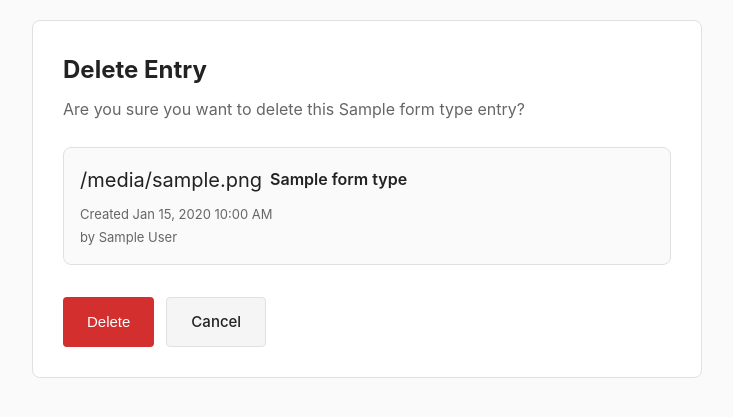
After one commit to jeremeybingham/CareCircle, a Django app: template timeline/templates/timeline/entry_confirm_delete.html in a window 1280 px wide. The commit adds this page. Shown: the top 417 px of the page, without its empty margins (273-1006 px from the left). Run offline with Django 5.2, Linux system fonts and the light colour scheme; the template is opened without the code that fills it: most values are stand-ins (such as "Sample title", 1, 10 or a date in 2020); data that the repository does not hold is empty.

Commit message:
Add delete icon for posts with user/admin permissions
- Add EntryDeleteView with permission checks (owners can delete own posts, admins can delete any)
- Add delete URL pattern at /entry/<pk>/delete/
- Add delete icon to entry_meta.html partial (shown to owners and admins)
- Create entry_confirm_delete.html confirmation template
- Add CSS styling for delete button and confirmation page

```diff
--- a/timeline/static/timeline/css/style.css
+++ b/timeline/static/timeline/css/style.css
@@ -329,6 +329,14 @@ body {
 .timeline-meta {
     margin-top: 12px;
     display: flex;
+    flex-direction: row;
+    justify-content: space-between;
+    align-items: flex-start;
+    gap: 8px;
+}
+
+.timeline-meta-info {
+    display: flex;
     flex-direction: column;
     gap: 2px;
 }
@@ -344,6 +352,73 @@ body {
     font-size: 12px;
     color: #666;
     font-style: italic;
+}
+
+/* Entry Delete Button */
+.entry-delete-btn {
+    display: inline-flex;
+    align-items: center;
+    justify-content: center;
+    width: 28px;
+    height: 28px;
+    border-radius: 4px;
+    text-decoration: none;
+    color: #999;
+    background: transparent;
+    transition: all 0.2s;
+    flex-shrink: 0;
+}
+
+.entry-delete-btn:hover {
+    color: #d32f2f;
+    background: #ffebee;
+}
+
+.delete-icon {
+    font-size: 16px;
+}
+
+/* Delete Confirmation Page */
+.delete-preview {
+    padding: 16px;
+    background: #fafafa;
+    border: 1px solid #e0e0e0;
+    border-radius: 8px;
+    margin-bottom: 24px;
+}
+
+.preview-header {
+    display: flex;
+    align-items: center;
+    gap: 8px;
+    margin-bottom: 8px;
+}
+
+.preview-icon {
+    font-size: 20px;
+}
+
+.preview-type {
+    font-weight: 600;
+    color: #222;
+}
+
+.preview-meta {
+    display: flex;
+    flex-direction: column;
+    gap: 2px;
+    font-size: 13px;
+    color: #666;
+}
+
+/* Danger Button */
+.btn-danger {
+    background: #d32f2f;
+    color: white;
+}
+
+.btn-danger:hover {
+    background: #b71c1c;
 }
 
 /* Entry Sections */
--- /dev/null
+++ b/timeline/templates/timeline/entry_confirm_delete.html
@@ -0,0 +1,31 @@
+{% extends 'base.html' %}
+
+{% block title %}Delete Entry - Timeline{% endblock %}
+
+{% block content %}
+<div class="form-container">
+    <div class="form-box">
+        <h1>Delete Entry</h1>
+        <p class="form-description">Are you sure you want to delete this {{ object.form_type.name }} entry?</p>
+
+        <div class="delete-preview">
+            <div class="preview-header">
+                <span class="preview-icon">{{ object.form_type.icon }}</span>
+                <span class="preview-type">{{ object.form_type.name }}</span>
+            </div>
+            <div class="preview-meta">
+                <span>Created {{ object.timestamp|date:"M d, Y g:i A" }}</span>
+                <span>by {{ object.user.profile.display_name|default:object.user.username }}</span>
+            </div>
+        </div>
+
+        <form method="post" class="submission-form">
+            {% csrf_token %}
+            <div class="form-actions">
+                <button type="submit" class="btn btn-danger">Delete</button>
+                <a href="{% url 'timeline:timeline' %}" class="btn btn-secondary">Cancel</a>
+            </div>
+        </form>
+    </div>
+</div>
+{% endblock %}
--- a/timeline/urls.py
+++ b/timeline/urls.py
@@ -10,6 +10,9 @@ urlpatterns = [
     # Entry creation
     path('entry/<str:form_type>/', views.EntryCreateView.as_view(), name='entry_create'),
 
+    # Entry deletion
+    path('entry/<int:pk>/delete/', views.EntryDeleteView.as_view(), name='entry_delete'),
+
     # API endpoints
     path('api/entries/', views.api_entries, name='api_entries'),
     path('api/forms/', views.api_forms, name='api_forms'),
```
Also changed, not shown: timeline/templates/timeline/partials/entry_meta.html (+9 -2 lines), timeline/views.py (+22 -2 lines).
